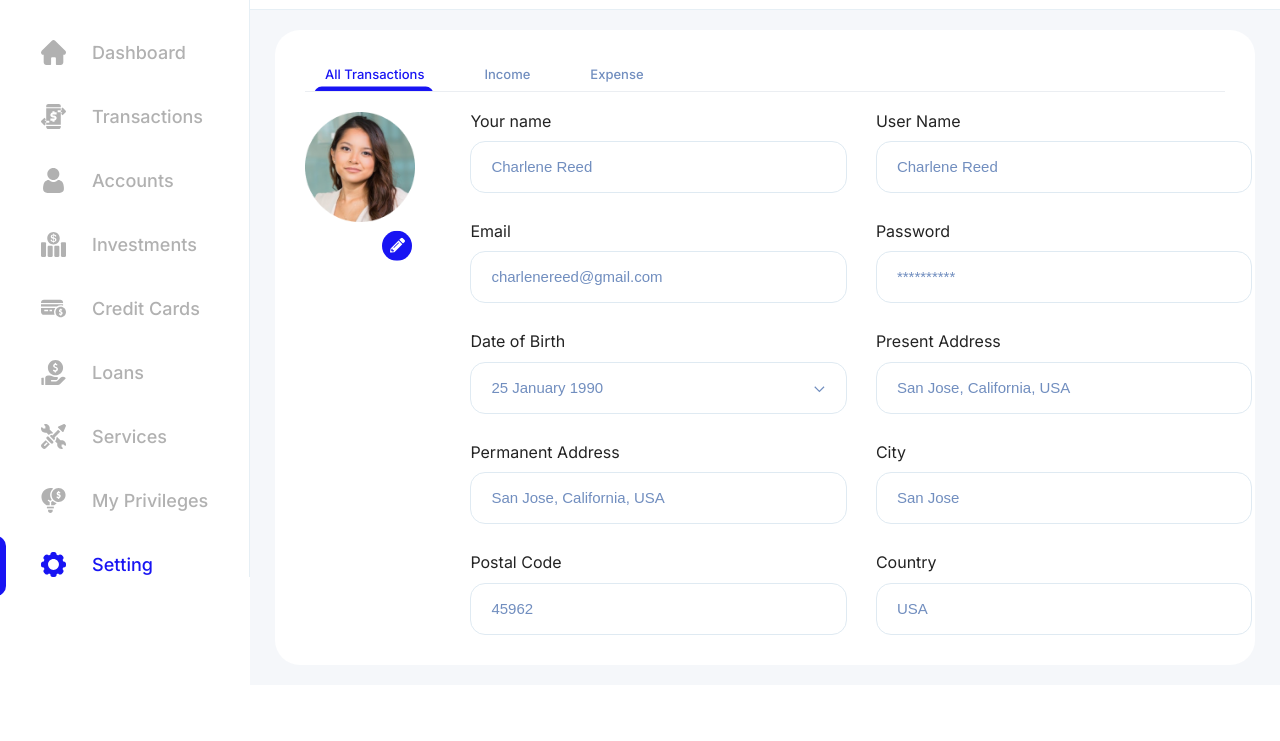
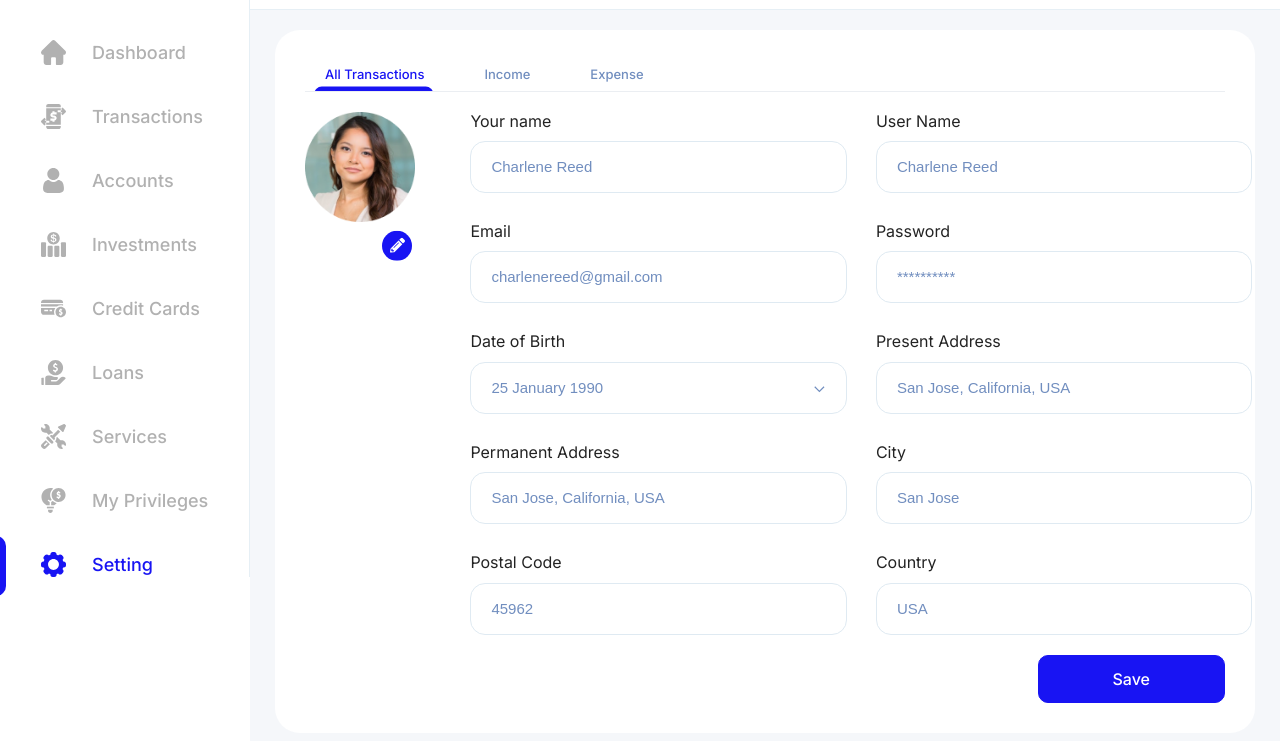
Before and after one commit to Abdounahdi/Test-SASS, a website: page src/settings.html in a window 1280 px wide. Shown: the part 91-832 px from the top of the page. Before the commit the page ends 800 px from the top, so only its background shows below. Drawn offline with nearby package versions, Linux system fonts and the light colour scheme; files that its build step writes are made by us from their sources.

Commit message:
only responsive missing

```diff
--- a/src/sass--sett/_layouts.scss
+++ b/src/sass--sett/_layouts.scss
@@ -28,6 +28,10 @@ body {
   align-items: flex-start;
 }
 
+.f-end{
+  justify-content: flex-end;
+}
+
 .d-f-c {
   display: flex;
   flex-direction: column;
--- a/src/sass--sett/index.scss
+++ b/src/sass--sett/index.scss
@@ -15,10 +15,20 @@
 
 @import "menu-nav";
 @import "main-maininner";
+
+.main-inner{
+  height: 100%
+}
+
 @import "form-container";
 
 ///////// SETTINGS MENU
 ///
+
+
+.form-container {
+  height: fit-content;
+}
 
 .transactions-menu {
   border-bottom: solid $brd-tran 1px;
@@ -71,6 +81,7 @@
 
 .details-cont {
   grid-template-columns: 12% 85%;
+  margin-bottom: $padding ;
 
   .profile-pic-container {
     height: fit-content;
@@ -140,3 +151,22 @@
     }
   }
 }
+
+.save-btn {
+  padding: 1.4rem 7.4rem;
+  font-family: 'Inter' , sans-serif;
+  font-size: $fs-sm;
+  font-weight: 500;
+  line-height: 1.815rem;
+  color: white;
+  background-color: $primary-light;
+  border-radius: $b-r-sm;
+  border: 1px $primary-light solid;
+  transition: all 0.3s;
+}
+
+.save-btn:hover {
+  background-color: white;
+  border: 1px $primary-light solid;
+  color: $primary-light;
+}
--- a/src/settings.html
+++ b/src/settings.html
@@ -597,6 +597,9 @@
                 </div>
               </div>
             </div>
+            <div class="d-f w f-end">
+              <button class="save-btn">Save</button>
+            </div>
           </div>
         </div>
       </div>
```
Also changed, not shown: public/settings.html (+3 -0 lines), public/css--sett/index.css.
